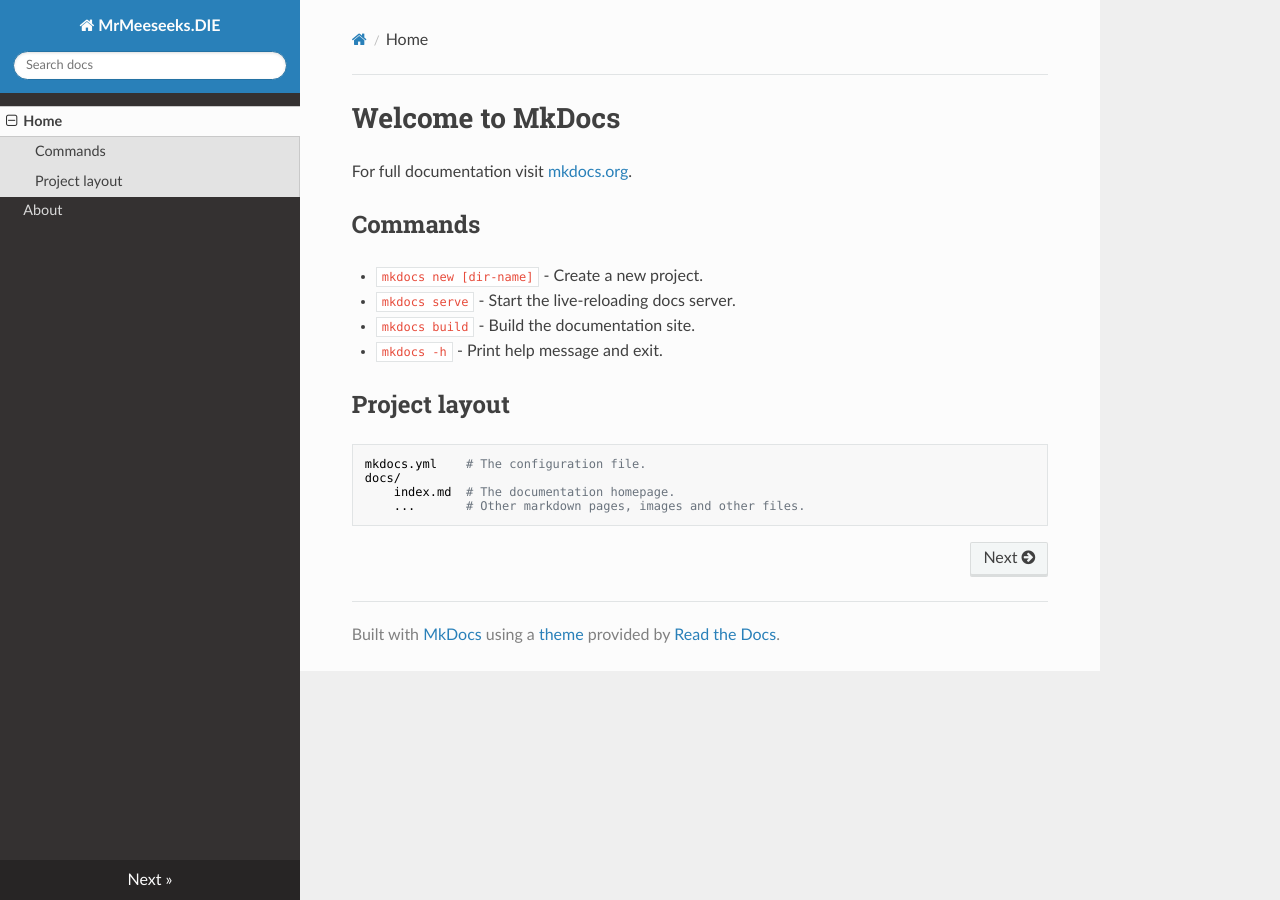
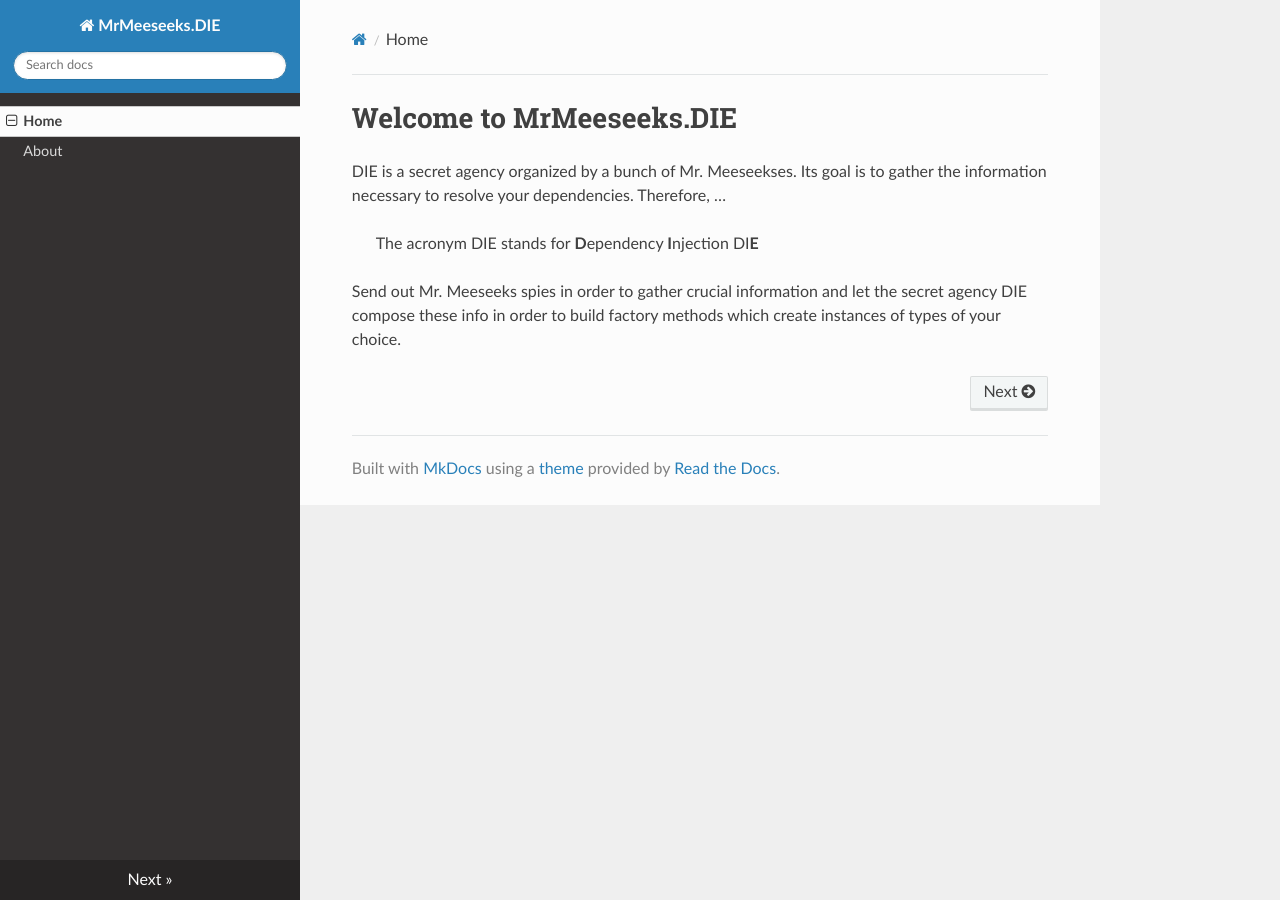
Before and after one commit to Yeah69/MrMeeseeks.DIE.Docs, an MkDocs documentation site: the page built from docs/index.md, in a window 1280 px wide. Built offline with MkDocs 1.6.1, drawn with Linux system fonts in a browser that asks for light colours; nearby versions of some CDN libraries.

Commit message:
First content

```diff
--- a/docs/index.md
+++ b/docs/index.md
@@ -1,17 +1,7 @@
-# Welcome to MkDocs
+# Welcome to MrMeeseeks.DIE
 
-For full documentation visit [mkdocs.org](https://www.mkdocs.org).
+DIE is a secret agency organized by a bunch of Mr. Meeseekses. Its goal is to gather the information necessary to resolve your dependencies. Therefore, …
 
-## Commands
+> The acronym DIE stands for **D**ependency **I**njection DI**E**
 
-* `mkdocs new [dir-name]` - Create a new project.
-* `mkdocs serve` - Start the live-reloading docs server.
-* `mkdocs build` - Build the documentation site.
-* `mkdocs -h` - Print help message and exit.
-
-## Project layout
-
-    mkdocs.yml    # The configuration file.
-    docs/
-        index.md  # The documentation homepage.
-        ...       # Other markdown pages, images and other files.
+Send out Mr. Meeseeks spies in order to gather crucial information and let the secret agency DIE compose these info in order to build factory methods which create instances of types of your choice.
```
